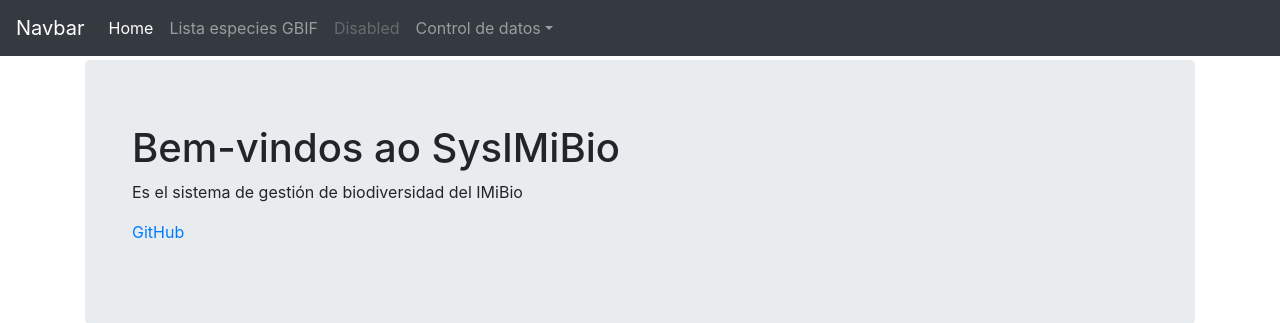
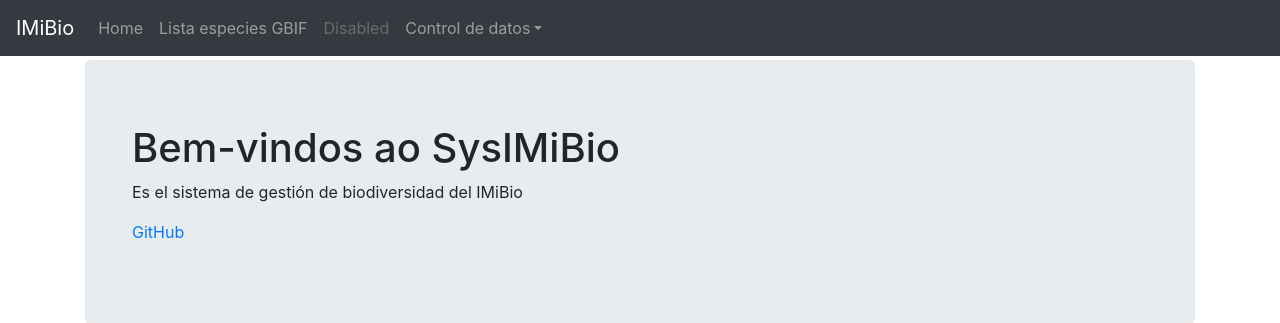
Before and after one commit to FelipeSBarros/SysIMiBio_old, a Django app: page / in a window 1280 px wide. Shown: the top 323 px of the page. Run offline with Django 3.2, Linux system fonts and the light colour scheme; some libraries are stand-ins or nearby versions.

Commit message:
change urls on navbar

```diff
--- a/SysIMiBio/core/templates/includes/nav.html
+++ b/SysIMiBio/core/templates/includes/nav.html
@@ -1,16 +1,16 @@
 <nav class="navbar navbar-expand-md navbar-dark bg-dark fixed-top">
-    <a class="navbar-brand" href="#">Navbar</a>
+    <a class="navbar-brand disabled" href="">IMiBio</a>
     <button class="navbar-toggler" type="button" data-toggle="collapse" data-target="#navbarsExampleDefault" aria-controls="navbarsExampleDefault" aria-expanded="false" aria-label="Toggle navigation">
         <span class="navbar-toggler-icon"></span>
     </button>
 
     <div class="collapse navbar-collapse" id="navbarsExampleDefault">
         <ul class="navbar-nav mr-auto">
-            <li class="nav-item active">
-                <a class="nav-link disabled" href="#">Home <span class="sr-only">(current)</span></a>
+            <li class="nav-item">
+                <a class="nav-link" href="{% url 'core:index' %}">Home <span class="sr-only">(current)</span></a>
             </li>
             <li class="nav-item">
-                <a class="nav-link" href="Biodiversidad/">Lista especies GBIF</a>
+                <a class="nav-link" href="{% url 'biodiversity:species_list' %}">Lista especies GBIF</a>
             </li>
             <li class="nav-item">
                 <a class="nav-link disabled" href="#" tabindex="-1" aria-disabled="true">Disabled</a>
```
